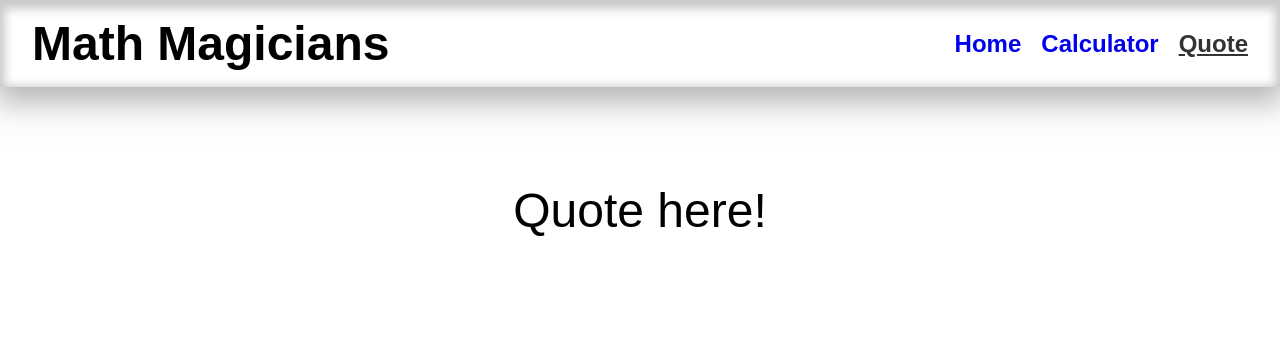
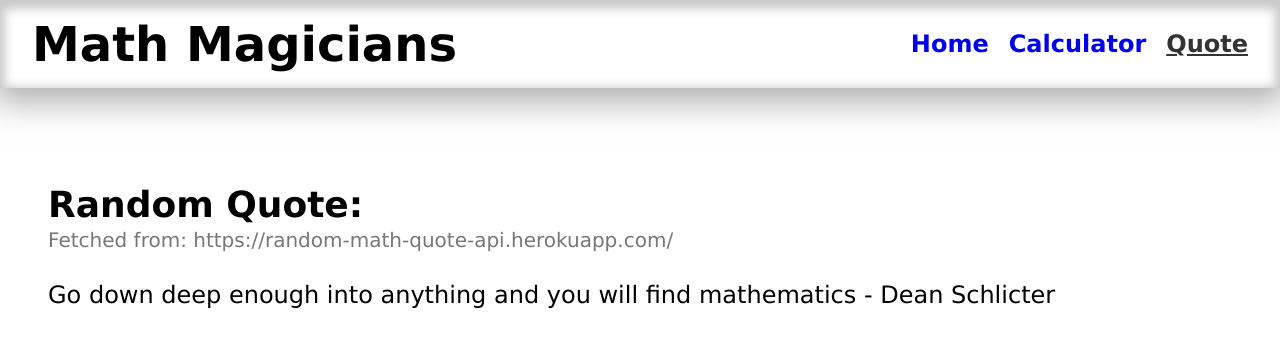
Before and after one commit to M0rrighan/MathMagicians, a React (Create React App) app: page /math-magicians/Quote in a window 1280 px wide. Shown: the top 346 px of the page. Built offline with nearby package versions, Linux system fonts and the light colour scheme; no server answers.

Commit message:
Edit Quote component: useEffect -> Fetch random quote

```diff
--- a/package.json
+++ b/package.json
@@ -10,6 +10,7 @@
     "prop-types": "^15.7.2",
     "react": "^17.0.2",
     "react-dom": "^17.0.2",
+    "react-router-dom": "^6.0.2",
     "react-scripts": "4.0.3",
     "web-vitals": "^1.1.2"
   },
--- a/src/components/App.js
+++ b/src/components/App.js
@@ -22,11 +22,7 @@ const App = () => (
         <Route
           exact
           path="/Quote"
-          element={(
-            <div className="container">
-              <Quote />
-            </div>
-        )}
+          element={<Quote />}
         />
       </Routes>
     </div>
--- a/src/components/Header.js
+++ b/src/components/Header.js
@@ -50,7 +50,6 @@ const Header = () => {
             <li key={link.id} style={{ cursor: 'pointer' }}>
               <NavLink to={link.path}>
                 {link.text}
-                {/* {console.log(useLocation())} */}
               </NavLink>
             </li>
           )) }
--- a/src/components/Quote.js
+++ b/src/components/Quote.js
@@ -1,13 +1,43 @@
-import React from 'react';
+import React, { useState, useEffect } from 'react';
 
 const Quote = () => {
+  const pathToRandomMathQuote = 'https://random-math-quote-api.herokuapp.com/';
+  const [quote, setQuote] = useState(
+    {
+      quoteText: 'Go down deep enough into anything and you will find mathematics',
+      author: 'Dean Schlicter',
+    },
+  );
+
+  useEffect(() => {
+    fetch(pathToRandomMathQuote)
+      .then((response) => response.json())
+      .then((data) => setQuote({
+        quoteText: data.quote,
+        author: data.author,
+      }));
+  }, []);
+
   const quoteStyle = {
-    fontSize: '3rem',
+    fontSize: '1.5rem',
+    marginTop: '4rem',
+    padding: '1rem 3rem',
   };
+
+  const { quoteText, author } = quote;
 
   return (
     <div style={quoteStyle}>
-      <p>Quote here!</p>
+      <h2 style={{ paddingTop: '1rem' }}>Random Quote:</h2>
+      <small style={{ color: '#777' }}>
+        <span>Fetched from: </span>
+        {pathToRandomMathQuote}
+      </small>
+      <p style={{ padding: '1.75rem 0' }}>
+        {quoteText}
+        {' - '}
+        {author}
+      </p>
     </div>
   );
 };
--- a/src/components/WelcomePage.js
+++ b/src/components/WelcomePage.js
@@ -1,11 +1,12 @@
+/* eslint-disable max-len */
 import React from 'react';
 import './WelcomePage.css';
 
 const WelcomePage = () => (
   <div className="welcome-page">
     <h2>Welcome to Math Magicians</h2>
-    <p>text</p>
-    <p>more text</p>
+    <p>A calculator is a device that performs arithmetic operations on numbers. The simplest calculators can do only addition, subtraction, multiplication, and division. More sophisticated calculators can handle exponent ial operations, roots, logarithm s, trigonometric functions, and hyperbolic functions. Internally, some calculators actually perform all of these functions by repeated processes of addition.</p>
+    <p>Most calculators these days require electricity to operate. Portable, battery-powered calculators are popular with engineers and engineering students. Before 1970, a more primitive form of calculator, the slide rule , was commonly used. It consisted of a slat of wood, called the slide, that could be moved in and out of a reinforced pair of slats. Both the slide and the outer pair of slats had calibrated numerical scales. A movable, transparent sleeve called the cursor was used to align numerals on the scales. The slide rule did not require any source of power, but its precision was limited, and it was necessary to climb a learning curve to become proficient with it.</p>
   </div>
 );
 
--- a/src/index.css
+++ b/src/index.css
@@ -4,7 +4,7 @@
   padding: 0;
   margin: 0;
   box-sizing: border-box;
-  font-family: Arial, Helvetica, sans-serif;
+  font-family:'Lucida Sans', 'Lucida Sans Regular', 'Lucida Grande', 'Lucida Sans Unicode', Geneva, Verdana, sans-serif;
 }
 
 * a {
```
